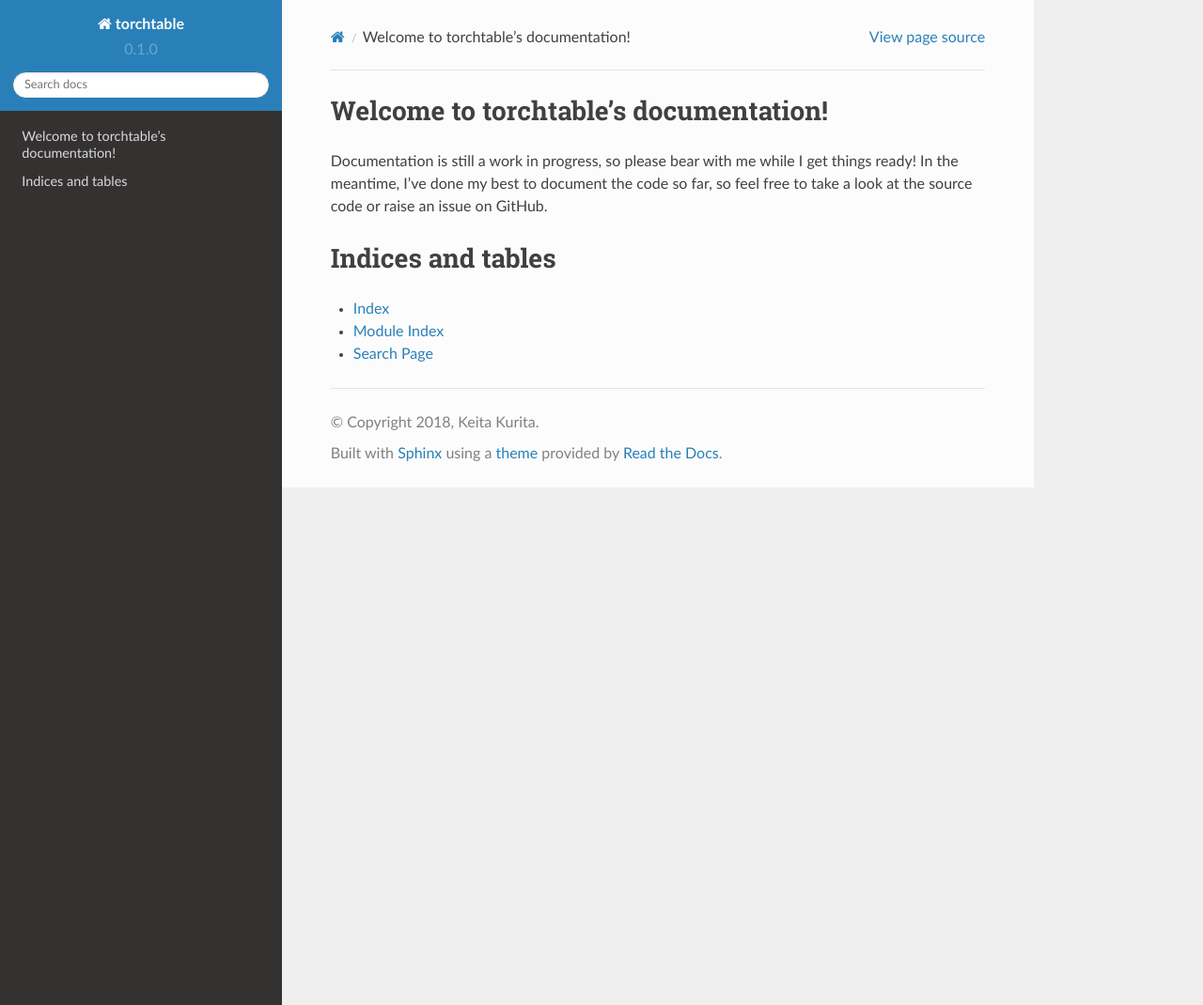
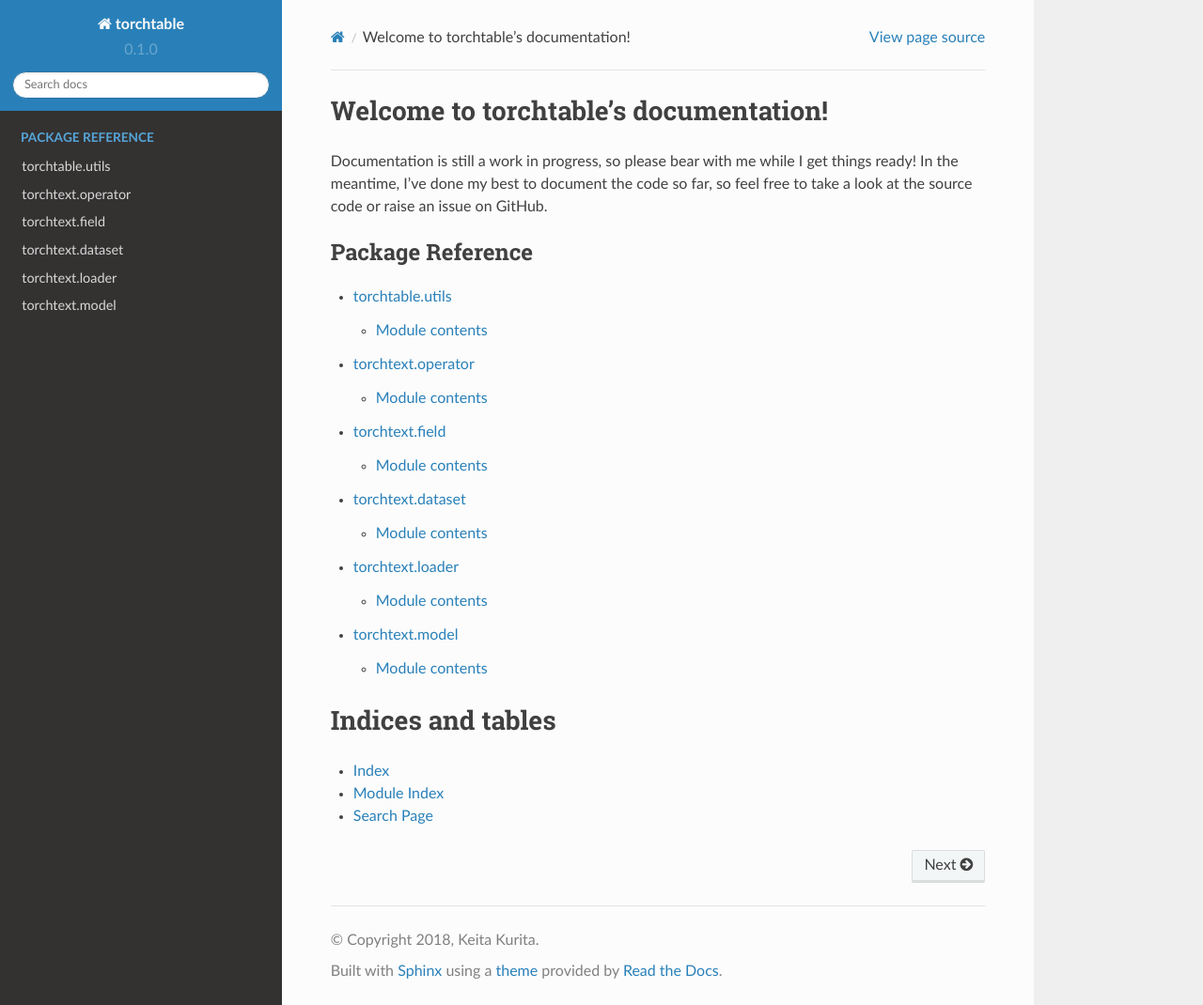
Before and after one commit to keitakurita/torchtable, a Sphinx documentation site: the page built from docs/index.rst, in a window 1280 px wide and 1070 px high. Shown: the whole window at 94% size. Built offline with Sphinx 7.4.7 and the Read the Docs theme 2.0.0, drawn with Linux system fonts in a browser that asks for light colours; the version number is read from the project's files by our own code.

Commit message:
DOC: Cleaned documentation

```diff
--- a/docs/index.rst
+++ b/docs/index.rst
@@ -10,7 +10,15 @@ In the meantime, I've done my best to document the code so far, so feel free to
 
 .. toctree::
    :maxdepth: 2
-   :caption: Contents:
+   :caption:  Package Reference
+
+   torchtable.utils <torchtable.utils>
+   torchtext.operator <torchtable.operator>
+   torchtext.field <torchtable.field>
+   torchtext.dataset <torchtable.dataset>
+   torchtext.loader <torchtable.loader>
+   torchtext.model <torchtable.model>
+
 
 Indices and tables
 ==================
```
